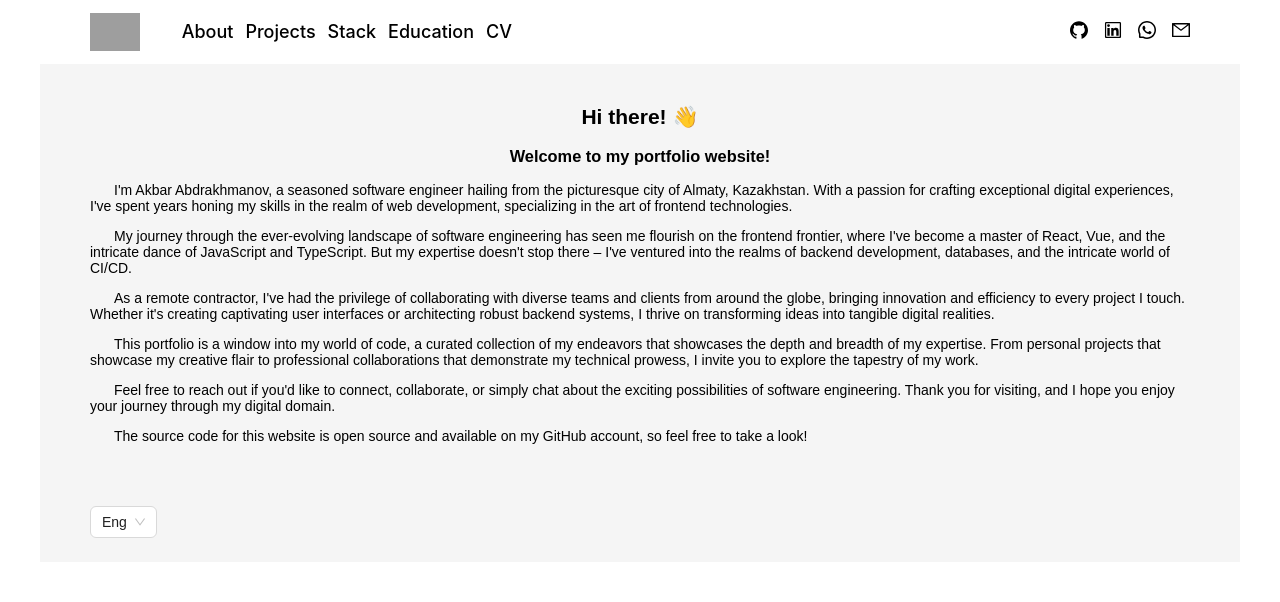
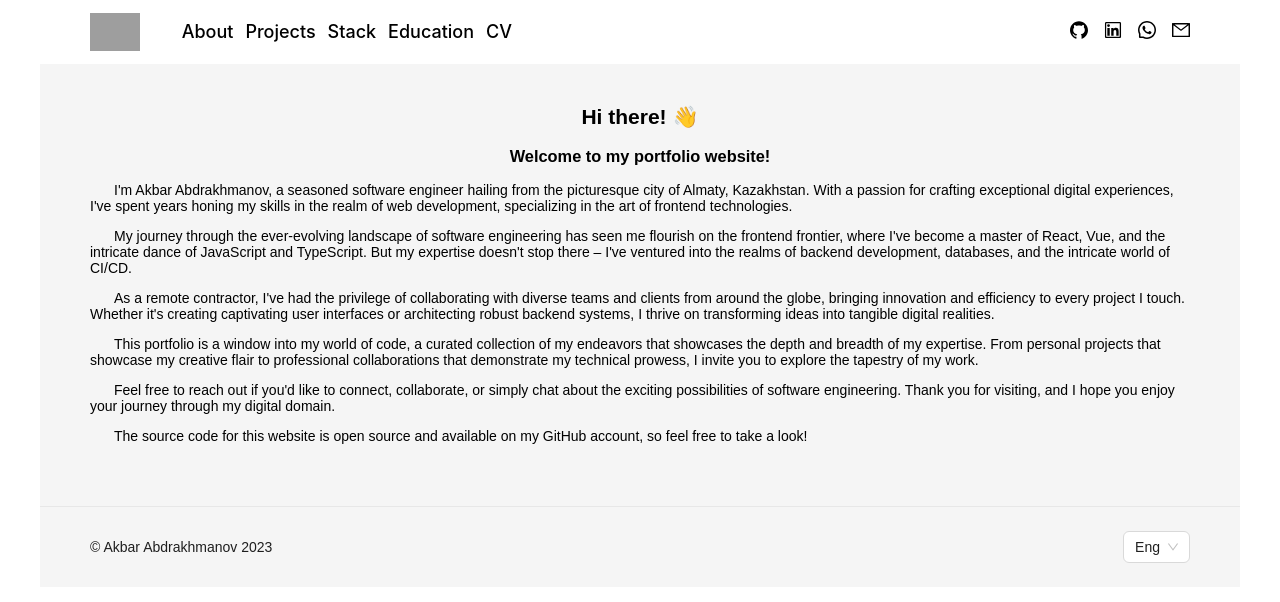
Before and after one commit to akbarkz/portfolio, a React (Vite) app: page / in a window 1280 px wide. Shown: the top 602 px of the page. Built offline with nearby package versions, Linux system fonts and the light colour scheme; grey boxes are pictures that could not be loaded.

Commit message:
add content to footer

```diff
--- /dev/null
+++ b/src/components/footer/footer.styles.ts
@@ -0,0 +1,23 @@
+import { css } from '@emotion/react';
+
+import { ITheme } from '@theme/theme.types';
+
+export const footerStyles = ({ breakpoint, font, spacing }: ITheme) => css`
+  align-items: center;
+  display: flex;
+  justify-content: space-between;
+  font-size: ${font.size.lg};
+  font-weight: ${font.weight.md};
+  padding-left: ${spacing.lg};
+  padding-right: ${spacing.lg};
+
+  ${breakpoint.md &&
+  `
+    padding-left: ${spacing.xxl};
+    padding-right: ${spacing.xxl};
+  `}
+`;
+
+export const dividerStyles = css`
+  margin-bottom: 0;
+`;
--- a/src/components/footer/footer.tsx
+++ b/src/components/footer/footer.tsx
@@ -1,13 +1,23 @@
+import { Divider } from 'antd';
 import { Footer as AntFooter } from 'antd/es/layout/layout';
 import React from 'react';
+import { useTranslation } from 'react-i18next';
 
 import { LanguageSwitcher } from '@components/language-switcher';
 
+import { dividerStyles, footerStyles } from './footer.styles';
+
 const Footer = () => {
+  const { t } = useTranslation();
+
   return (
-    <AntFooter>
-      <LanguageSwitcher />
-    </AntFooter>
+    <>
+      <Divider css={dividerStyles} />
+      <AntFooter css={footerStyles}>
+        © {t('footerText')}
+        <LanguageSwitcher />
+      </AntFooter>
+    </>
   );
 };
 
--- a/src/config/translations.ts
+++ b/src/config/translations.ts
@@ -15,6 +15,7 @@ const resources = {
       noPage: 'Looks like the page you are trying to open does not exist.',
       home: 'Back to Home page',
       underDevelopment: 'This page is currently under development...',
+      footerText: 'Akbar Abdrakhmanov 2023',
       position: {
         seniorLead: 'Senior Frontend Developer / Team Lead',
         senior: 'Senior Frontend Developer',
@@ -88,6 +89,7 @@ const resources = {
       noPage: 'Сіз ашайын деп тұрған парақша жоқ сияқты.',
       home: 'Бастапқы парақшаға қайтып оралу',
       underDevelopment: 'Бұл парақша әлі әзірленуде...',
+      footerText: 'Әбдірахман Акбар, 2023',
       position: {
         seniorLead: 'Аға фронтэнд әзірлеуші / Жетекші',
         senior: 'Аға фронтэнд әзірлеуші',
```
